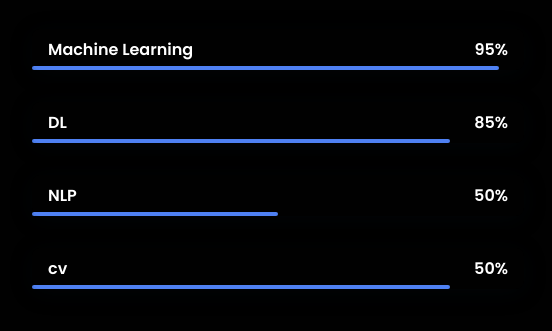
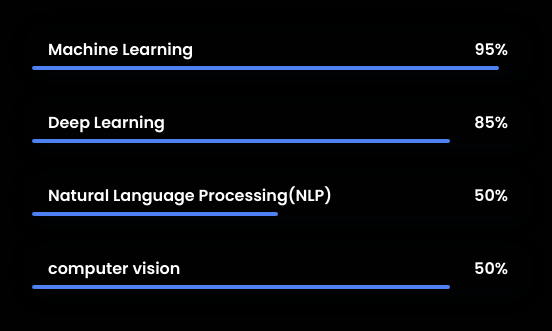
Before and after one commit to Harry262000/New-portfolio, a plain HTML site: page docs/index.html in a window 1280 px wide. Shown: the part 1841-2172 px from the top of the page, 96-648 px from the left. Drawn offline with nearby package versions, Linux system fonts and the light colour scheme.

Commit message:
docs: update docs/index.html

```diff
--- a/docs/index.html
+++ b/docs/index.html
@@ -125,7 +125,7 @@
                     <div class="skills__data">
                         <div class="skills__names">
                             <i class=''></i>
-                            <span class="skills__name">DL</span>
+                            <span class="skills__name">Deep Learning</span>
                         </div>
                         <div class="skills__bar skills__css">
 
@@ -137,7 +137,7 @@
                     <div class="skills__data">
                         <div class="skills__names">
                             <i class=''></i>
-                            <span class="skills__name">NLP</span>
+                            <span class="skills__name">Natural Language Processing(NLP)</span>
                         </div>
                         <div class="skills__bar skills__js">
 
@@ -149,7 +149,7 @@
                     <div class="skills__data">
                         <div class="skills__names">
                             <i class=''></i>
-                            <span class="skills__name">cv</span>
+                            <span class="skills__name">computer vision</span>
                         </div>
                         <div class="skills__bar skills__ux">
 
```
